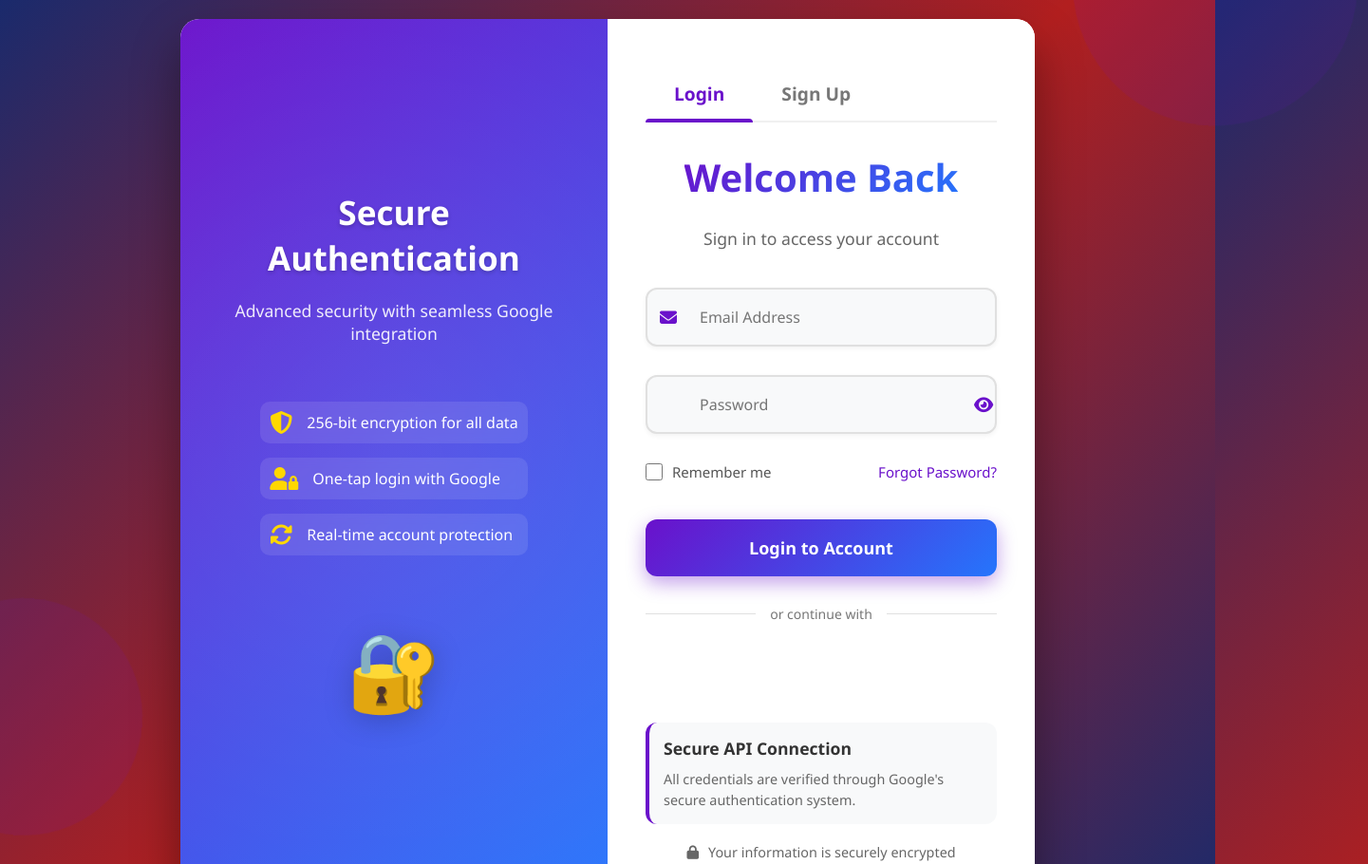
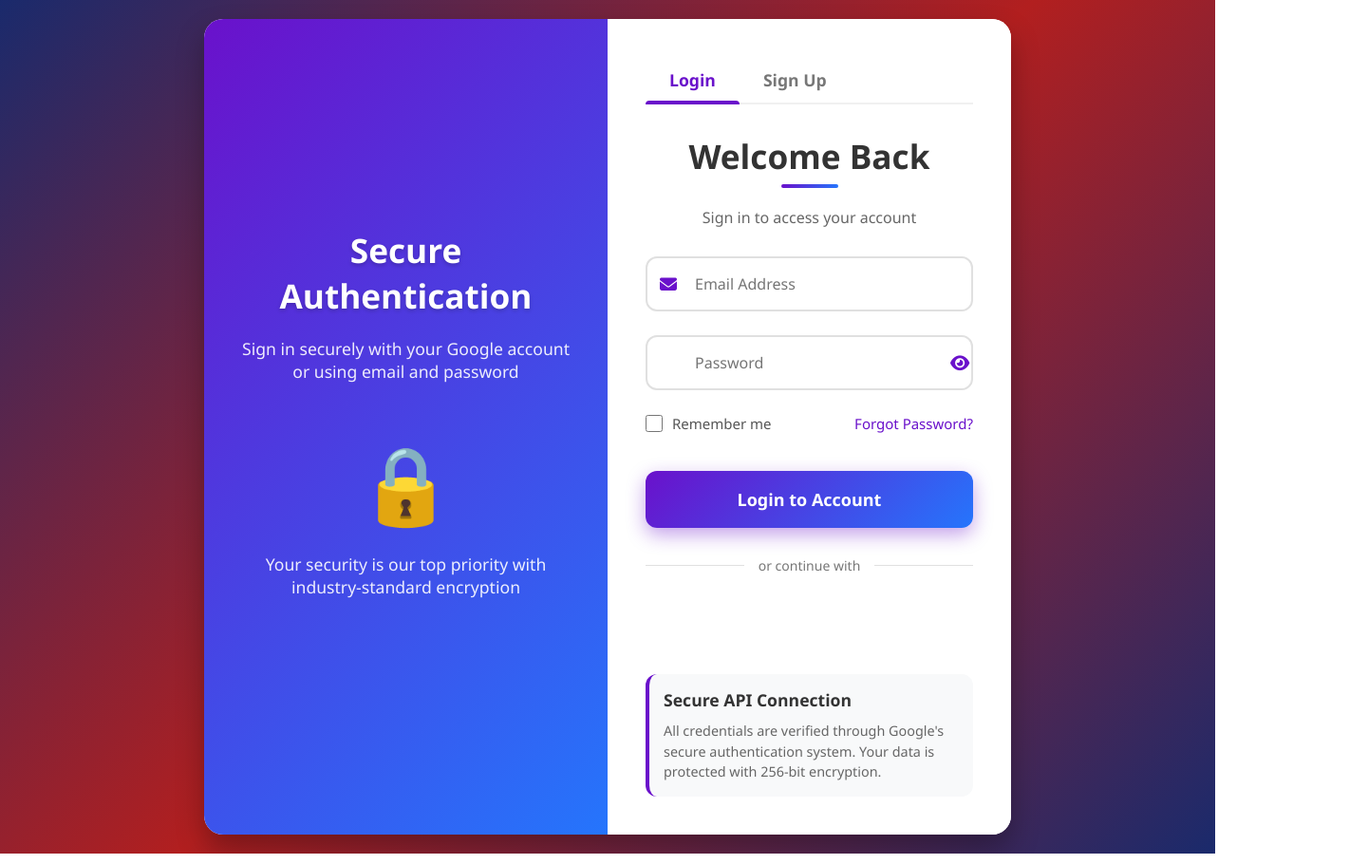
Before and after one commit to Sheemank/sayari_website, a plain HTML site: page login.html in a window 1280 px wide. Shown: the top 910 px of the page at 95% size, 1441 px wide, since content can reach past the window. Drawn offline with Linux system fonts and the light colour scheme.

Commit message:
Update login.html

```diff
--- a/login.html
+++ b/login.html
@@ -3,7 +3,7 @@
 <head>
     <meta charset="UTF-8">
     <meta name="viewport" content="width=device-width, initial-scale=1.0">
-    <title>Secure Authentication Portal</title>
+    <title>Secure Login with Google</title>
     <link rel="stylesheet" href="https://cdnjs.cloudflare.com/ajax/libs/font-awesome/6.4.0/css/all.min.css">
     <script src="https://accounts.google.com/gsi/client" async defer></script>
     <style>
@@ -25,39 +25,14 @@
         }
 
         .container {
-            max-width: 900px;
+            max-width: 850px;
             width: 100%;
             display: flex;
             background: white;
             border-radius: 20px;
-            box-shadow: 0 25px 50px rgba(0, 0, 0, 0.4);
+            box-shadow: 0 15px 30px rgba(0, 0, 0, 0.3);
             overflow: hidden;
             animation: fadeIn 0.8s ease-out;
-            position: relative;
-            z-index: 1;
-        }
-
-        .decoration {
-            position: absolute;
-            width: 300px;
-            height: 300px;
-            border-radius: 50%;
-            background: rgba(106, 17, 203, 0.1);
-            z-index: -1;
-            animation: float 8s infinite ease-in-out;
-        }
-
-        .dec-1 {
-            top: -150px;
-            right: -150px;
-        }
-
-        .dec-2 {
-            bottom: -100px;
-            left: -100px;
-            width: 250px;
-            height: 250px;
-            animation-delay: 1s;
         }
 
         .illustration {
@@ -70,27 +45,12 @@
             padding: 40px;
             color: white;
             text-align: center;
-            position: relative;
-            overflow: hidden;
-        }
-
-        .illustration::before {
-            content: '';
-            position: absolute;
-            top: -50%;
-            left: -50%;
-            width: 200%;
-            height: 200%;
-            background: radial-gradient(circle, rgba(255,255,255,0.1) 0%, transparent 70%);
-            transform: rotate(30deg);
         }
 
         .illustration h2 {
             font-size: 2.2rem;
             margin-bottom: 20px;
             text-shadow: 0 2px 4px rgba(0,0,0,0.2);
-            position: relative;
-            z-index: 2;
         }
 
         .illustration p {
@@ -98,58 +58,34 @@
             opacity: 0.9;
             margin-bottom: 30px;
             max-width: 350px;
-            position: relative;
-            z-index: 2;
         }
 
-        .feature-list {
-            text-align: left;
-            margin: 30px 0;
-            position: relative;
-            z-index: 2;
-        }
-
-        .feature {
-            display: flex;
-            align-items: center;
-            margin-bottom: 15px;
-            padding: 10px;
-            background: rgba(255,255,255,0.1);
-            border-radius: 10px;
-            backdrop-filter: blur(5px);
-        }
-
-        .feature i {
-            font-size: 1.5rem;
-            margin-right: 15px;
-            color: #ffd700;
+        .illustration img {
+            max-width: 100%;
+            margin-top: 20px;
+            filter: drop-shadow(0 10px 20px rgba(0,0,0,0.2));
         }
 
         .form-container {
             flex: 1;
-            padding: 50px 40px;
+            padding: 40px;
             background: white;
-            position: relative;
         }
 
         .tabs {
             display: flex;
             margin-bottom: 30px;
             border-bottom: 2px solid #f0f0f0;
-            position: relative;
         }
 
         .tab {
-            padding: 15px 30px;
+            padding: 12px 25px;
             cursor: pointer;
-            font-size: 1.2rem;
+            font-size: 1.1rem;
             font-weight: 600;
             color: #777;
             transition: all 0.3s ease;
             position: relative;
-            background: transparent;
-            border: none;
-            outline: none;
         }
 
         .tab.active {
@@ -165,44 +101,51 @@
             height: 4px;
             background: #6a11cb;
             border-radius: 4px 4px 0 0;
-            animation: tabUnderline 0.3s ease-out;
         }
 
         .form-section {
             display: none;
-            animation: fadeIn 0.5s ease;
         }
 
         .form-section.active {
             display: block;
+            animation: fadeIn 0.5s ease;
         }
 
         .header {
             text-align: center;
-            margin-bottom: 40px;
+            margin-bottom: 30px;
         }
 
         .header h1 {
             color: #333;
-            font-size: 2.5rem;
+            font-size: 2.2rem;
             margin-bottom: 10px;
             position: relative;
             display: inline-block;
-            background: linear-gradient(135deg, #6a11cb, #2575fc);
-            -webkit-background-clip: text;
-            background-clip: text;
-            color: transparent;
+        }
+
+        .header h1::after {
+            content: '';
+            position: absolute;
+            bottom: -10px;
+            left: 50%;
+            transform: translateX(-50%);
+            width: 60px;
+            height: 4px;
+            background: linear-gradient(90deg, #6a11cb, #2575fc);
+            border-radius: 2px;
         }
 
         .header p {
             color: #666;
-            font-size: 1.1rem;
-            margin-top: 15px;
+            font-size: 1rem;
+            margin-top: 20px;
         }
 
         .input-group {
             position: relative;
-            margin-bottom: 30px;
+            margin-bottom: 25px;
         }
 
         .input-group i {
@@ -212,30 +155,21 @@
             transform: translateY(-50%);
             color: #6a11cb;
             font-size: 18px;
-            transition: all 0.3s;
         }
 
         .input-group input {
             width: 100%;
-            padding: 18px 20px 18px 55px;
+            padding: 16px 16px 16px 50px;
             border: 2px solid #e0e0e0;
             border-radius: 12px;
             font-size: 16px;
             transition: all 0.3s ease;
-            background: #f8f9fa;
-            box-shadow: 0 2px 5px rgba(0,0,0,0.05);
         }
 
         .input-group input:focus {
             border-color: #6a11cb;
             box-shadow: 0 0 0 4px rgba(106, 17, 203, 0.2);
             outline: none;
-            background: white;
-        }
-
-        .input-group input:focus + i {
-            color: #2575fc;
-            transform: translateY(-50%) scale(1.2);
         }
 
         .password-container {
@@ -382,12 +316,6 @@
             margin-top: 20px;
             border: none;
             height: 50px;
-            transition: all 0.3s;
-        }
-
-        .g_id_signin:hover {
-            transform: translateY(-3px);
-            box-shadow: 0 5px 15px rgba(0, 0, 0, 0.2);
         }
 
         .api-status {
@@ -417,17 +345,6 @@
             border-radius: 8px;
             margin: 15px 0;
             display: none;
-            animation: fadeIn 0.5s;
-        }
-
-        .security-badge {
-            display: flex;
-            align-items: center;
-            justify-content: center;
-            margin-top: 20px;
-            gap: 10px;
-            color: #666;
-            font-size: 0.9rem;
         }
 
         @keyframes fadeIn {
@@ -441,24 +358,18 @@
             }
         }
 
-        @keyframes float {
+        @keyframes pulse {
             0% {
-                transform: translateY(0) rotate(0deg);
+                transform: scale(0.95);
+                opacity: 0.7;
             }
             50% {
-                transform: translateY(-20px) rotate(5deg);
+                transform: scale(1.05);
+                opacity: 1;
             }
             100% {
-                transform: translateY(0) rotate(0deg);
-            }
-        }
-
-        @keyframes tabUnderline {
-            from {
-                transform: scaleX(0);
-            }
-            to {
-                transform: scaleX(1);
+                transform: scale(0.95);
+                opacity: 0.7;
             }
         }
 
@@ -469,15 +380,11 @@
             }
 
             .illustration {
-                padding: 40px 20px;
+                padding: 30px 20px;
             }
 
             .form-container {
-                padding: 40px 30px;
-            }
-
-            .header h1 {
-                font-size: 2.2rem;
+                padding: 30px;
             }
         }
 
@@ -487,7 +394,7 @@
             }
 
             .tab {
-                padding: 12px 20px;
+                padding: 10px 15px;
                 font-size: 1rem;
             }
 
@@ -500,46 +407,24 @@
             .forgot-password {
                 margin-left: 28px;
             }
-
-            .header h1 {
-                font-size: 2rem;
-            }
         }
     </style>
 </head>
 <body>
-    <div class="decoration dec-1"></div>
-    <div class="decoration dec-2"></div>
-
     <div class="container">
         <div class="illustration">
             <h2>Secure Authentication</h2>
-            <p>Advanced security with seamless Google integration</p>
-
-            <div class="feature-list">
-                <div class="feature">
-                    <i class="fas fa-shield-alt"></i>
-                    <div>256-bit encryption for all data</div>
-                </div>
-                <div class="feature">
-                    <i class="fas fa-user-lock"></i>
-                    <div>One-tap login with Google</div>
-                </div>
-                <div class="feature">
-                    <i class="fas fa-sync-alt"></i>
-                    <div>Real-time account protection</div>
-                </div>
+            <p>Sign in securely with your Google account or using email and password</p>
+            <div style="font-size: 5rem; margin: 20px 0;">
+                🔒
             </div>
-
-            <div style="font-size: 5rem; margin: 20px 0; filter: drop-shadow(0 5px 15px rgba(0,0,0,0.2));">
-                🔐
-            </div>
+            <p>Your security is our top priority with industry-standard encryption</p>
         </div>
 
         <div class="form-container">
             <div class="tabs">
-                <button class="tab active" data-tab="login">Login</button>
-                <button class="tab" data-tab="signup">Sign Up</button>
+                <div class="tab active" data-tab="login">Login</div>
+                <div class="tab" data-tab="signup">Sign Up</div>
             </div>
 
             <!-- Login Form -->
@@ -603,12 +488,7 @@
 
                 <div class="api-status">
                     <h3>Secure API Connection</h3>
-                    <p>All credentials are verified through Google's secure authentication system.</p>
-                </div>
-
-                <div class="security-badge">
-                    <i class="fas fa-lock"></i>
-                    <span>Your information is securely encrypted</span>
+                    <p>All credentials are verified through Google's secure authentication system. Your data is protected with 256-bit encryption.</p>
                 </div>
             </div>
 
@@ -680,12 +560,7 @@
 
                 <div class="api-status">
                     <h3>Secure Registration</h3>
-                    <p>All information is encrypted and stored securely. We never share your data.</p>
-                </div>
-
-                <div class="security-badge">
-                    <i class="fas fa-lock"></i>
-                    <span>Your information is securely encrypted</span>
+                    <p>All information is encrypted and stored securely. We never share your data with third parties.</p>
                 </div>
             </div>
         </div>
```
